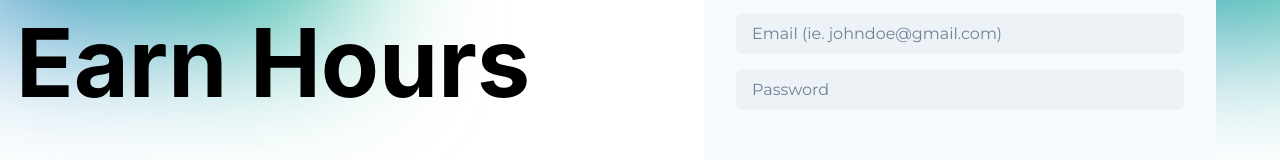
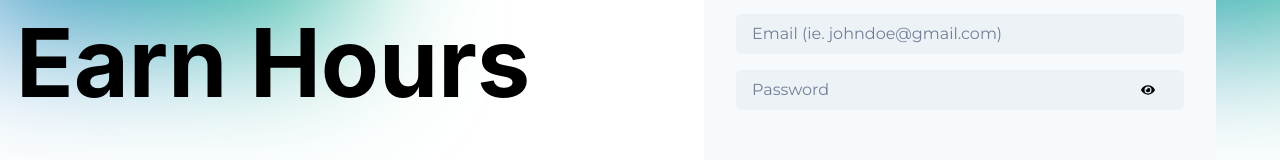
Before and after one commit to aditya1rawat/onpointsite2.0, a Next.js app: page /signup in a window 1280 px wide. Shown: the part 442-602 px from the top of the page. Built offline with nearby package versions, Linux system fonts and the light colour scheme.

Commit message:
Started Authentication

```diff
--- a/components/Footer.js
+++ b/components/Footer.js
@@ -8,7 +8,7 @@ import {
 	VisuallyHidden,
 	useColorModeValue
 } from '@chakra-ui/react';
-import { FaInstagram, FaGithub, FaYoutube, FaEnvelope } from 'react-icons/fa';
+import { FaInstagram, FaGithub, FaEnvelope } from 'react-icons/fa';
 
 const Logo = () => {
 	return (
--- a/pages/signup.js
+++ b/pages/signup.js
@@ -1,9 +1,12 @@
+import { useState } from 'react';
 import {
 	Box,
 	Stack,
 	Heading,
 	Text,
 	Container,
+	InputGroup,
+	InputRightElement,
 	Input,
 	Button,
 	SimpleGrid,
@@ -11,10 +14,14 @@ import {
 	Icon,
 	useColorModeValue
 } from '@chakra-ui/react';
+import { FaEye, FaEyeSlash } from 'react-icons/fa';
+
 import Footer from '../components/Footer';
 import Navbar from '../components/Navbar/Navbar';
 
 export default function SignUp() {
+	const [show, setShow] = useState(false);
+	const handleClick = () => setShow(!show);
 	return (
 		<Box
 			position={'relative'}
@@ -98,7 +105,10 @@ export default function SignUp() {
 									color: 'gray.500'
 								}}
 							/>
+							<InputGroup size='md'>
 								<Input
+									pr='4.5rem'
+									type={show ? 'text' : 'password'}
 									placeholder='Password'
 									bg={'gray.100'}
 									border={0}
@@ -107,6 +117,18 @@ export default function SignUp() {
 										color: 'gray.500'
 									}}
 								/>
+								<InputRightElement width='4.5rem'>
+									<Button
+										h='1.75rem'
+										size='sm'
+										type='ghost'
+										onClick={handleClick}
+										color='black'
+									>
+										{show ? <FaEyeSlash /> : <FaEye />}
+									</Button>
+								</InputRightElement>
+							</InputGroup>
 						</Stack>
 						<Button
 							fontFamily={'heading'}
@@ -139,9 +161,7 @@ export default function SignUp() {
 				style={{ filter: 'blur(70px)' }}
 				zIndex='0'
 			/>
-			{/* <Box zIndex='0' position='relative'> */}
 			<Footer />
-			{/* </Box> */}
 		</Box>
 	);
 }
```
Lines whose indentation alone changed are shown as unchanged.
